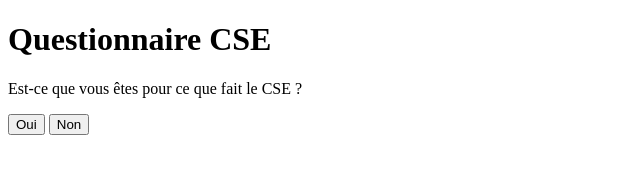
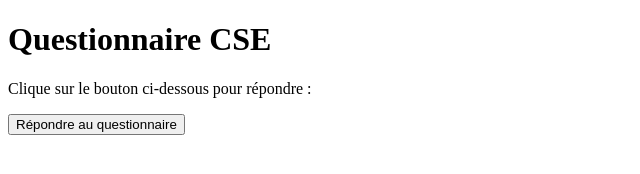
Before and after one commit to Elias-pn/Questionnaire-CSE, a plain HTML site: page index.html in a window 1280 px wide. Shown: the whole page, without its empty margins (0-640 px from the left). Drawn offline with Linux system fonts and the light colour scheme.

Commit message:
index.html

```diff
--- a/index.html
+++ b/index.html
@@ -1,37 +1,15 @@
 <!DOCTYPE html>
 <html lang="fr">
 <head>
-    <meta charset="UTF-8" />
+    <meta charset="UTF-8">
     <title>Questionnaire CSE</title>
 </head>
 <body>
     <h1>Questionnaire CSE</h1>
-    <p id="question">Est-ce que vous êtes pour ce que fait le CSE ?</p>
+    <p>Clique sur le bouton ci-dessous pour répondre :</p>
 
-    <button onclick="vote('oui')">Oui</button>
-    <button onclick="vote('non')">Non</button>
-
-    <p id="result" style="font-weight: bold; margin-top: 20px;"></p>
-
-    <script>
-        let ouiCount = 0;
-        let nonCount = 0;
-        let totalVotes = 0;
-
-        function vote(answer) {
-            if(answer === 'oui') {
-                ouiCount++;
-            } else if(answer === 'non') {
-                nonCount++;
-            }
-            totalVotes++;
-
-            const ouiPercent = ((ouiCount / totalVotes) * 100).toFixed(1);
-            const nonPercent = ((nonCount / totalVotes) * 100).toFixed(1);
-
-            document.getElementById('result').textContent =
-                `Résultats : Oui = ${ouiPercent}%, Non = ${nonPercent}%, Total votes = ${totalVotes}`;
-        }
-    </script>
+    <a href="https://docs.google.com/forms/d/e/1FAIpQLSebzLTeZQmbL_1_SJKpxOYP8PJ8tXvaGksl_7kchhxDytIOxA/viewform?usp=header" target="_blank">
+        <button>Répondre au questionnaire</button>
+    </a>
 </body>
 </html>
```
